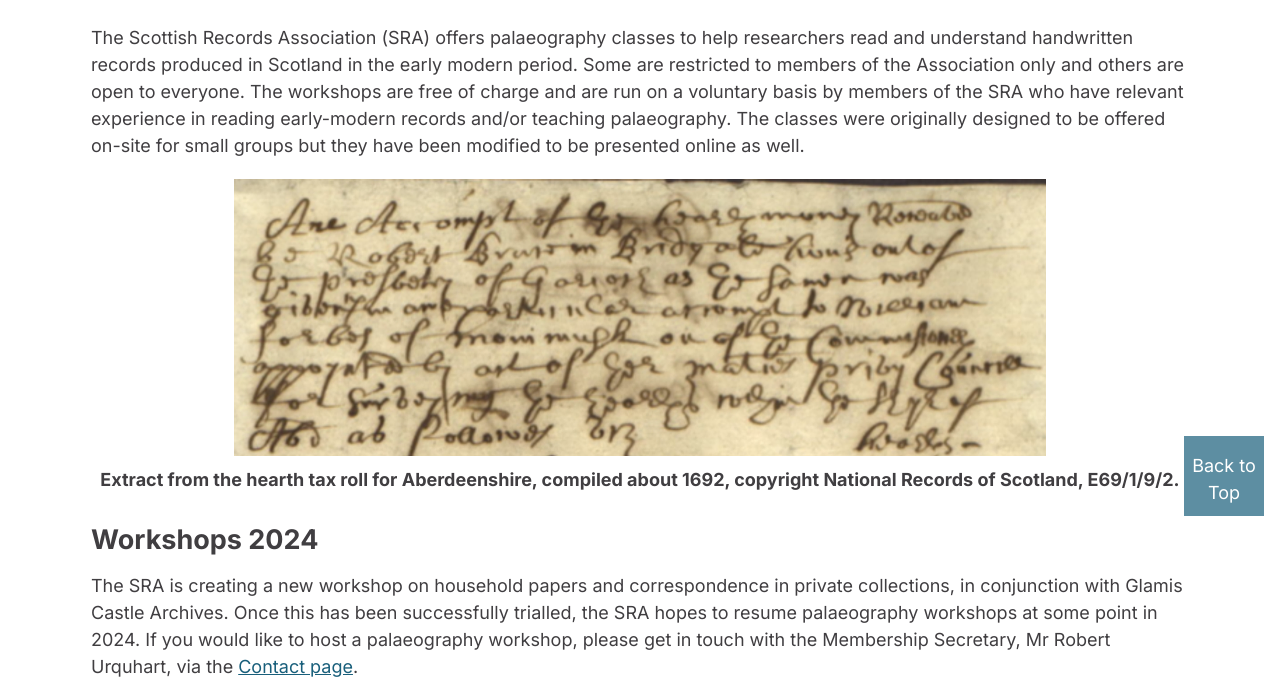
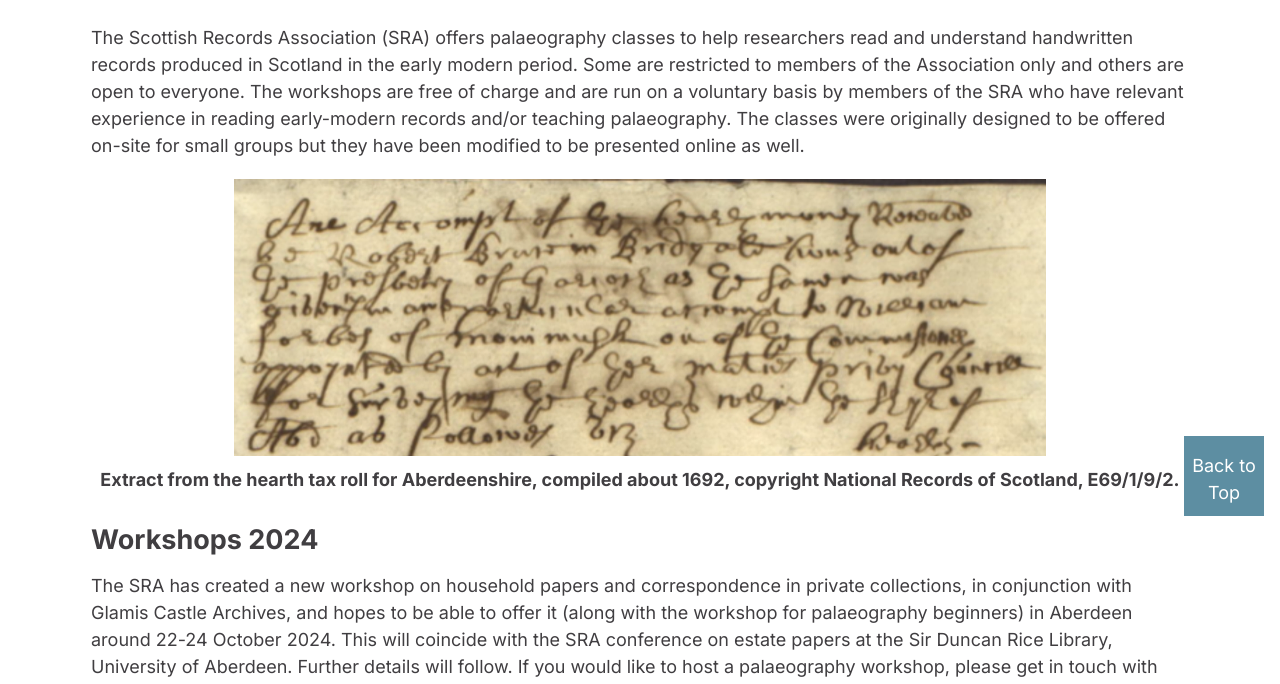
Before and after one commit to nvb33/SRA, an Eleventy site: page src/palaeography_workshops.njk in a window 1280 px wide. Shown: the part 268-952 px from the top of the page. Built offline with nearby package versions, Linux system fonts and the light colour scheme; Eleventy itself is replaced by a stand-in of ours; files that its build step writes are made by us from their sources.

Commit message:
Changed Palaeography Workshops page

```diff
--- a/src/palaeography_workshops.njk
+++ b/src/palaeography_workshops.njk
@@ -17,7 +17,8 @@ layout: 'base.njk'
     <section>
         <div class="container flow">
             <h2>Workshops 2024</h2>
-            <p>The SRA is creating a new workshop on household papers and correspondence in private collections, in conjunction with Glamis Castle Archives. Once this has been successfully trialled, the SRA hopes to resume palaeography workshops at some point in 2024. If you would like to host a palaeography workshop, please get in touch with the Membership Secretary, Mr Robert Urquhart, via the <a href="/contact/">Contact page</a>.</p>
+            <p>The SRA has created a new workshop on household papers and correspondence in private
+                collections, in conjunction with Glamis Castle Archives, and hopes to be able to offer it (along with the workshop for palaeography beginners) in Aberdeen around 22-24 October 2024. This will coincide with the SRA conference on estate papers at the Sir Duncan Rice Library, University of Aberdeen. Further details will follow. If you would like to host a palaeography workshop, please get in touch with the Membership Secretary via the <a href="/contact/">Contact page</a>.</p>
         </div>
     </section>
 </main>
```
